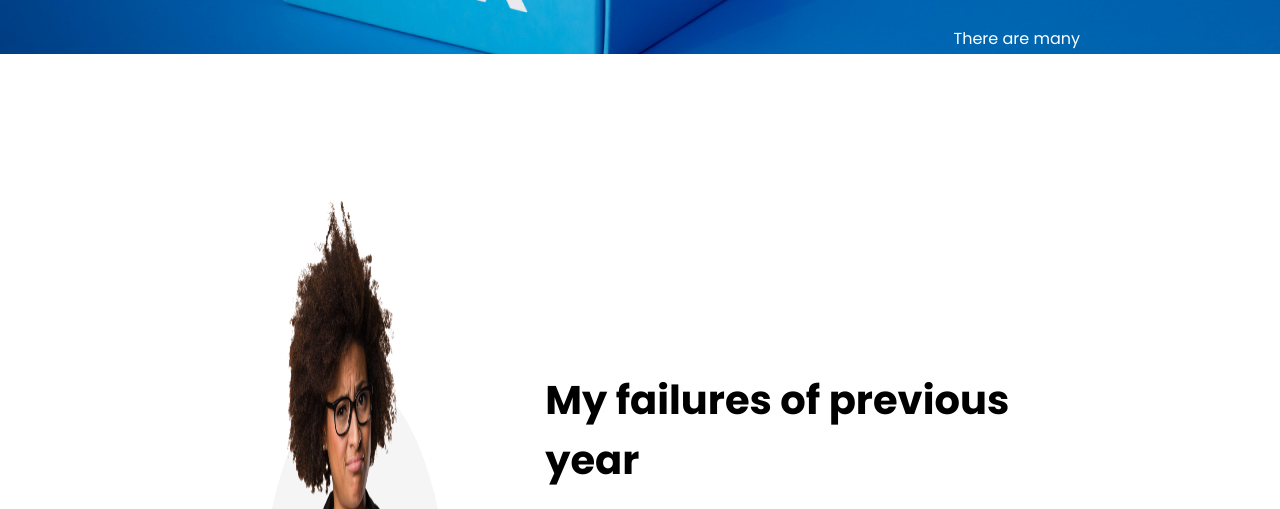
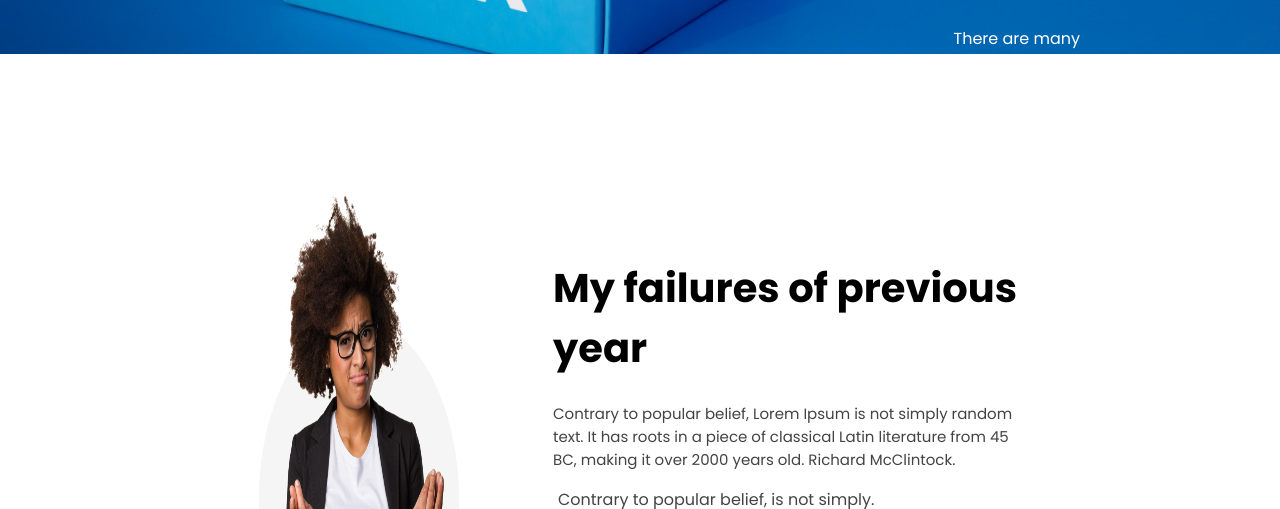
Before and after one commit to kolinabir/Assignment, a plain HTML site: page index.html in a window 1280 px wide. Shown: the part 726-1235 px from the top of the page. Drawn offline with Linux system fonts and the light colour scheme.

Commit message:
fixing image

```diff
--- a/style.css
+++ b/style.css
@@ -72,8 +72,8 @@
     }
 
     .sec-left {
-        width: 569px;
-        height: 723.3px;
+        width: 600px;
+        height: 500px;
     }
 
     .sec-right-para {
```
